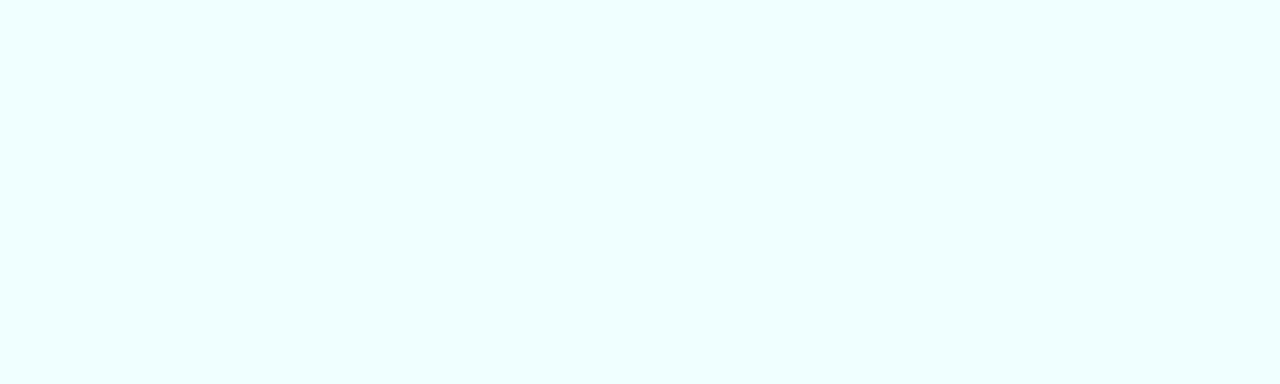
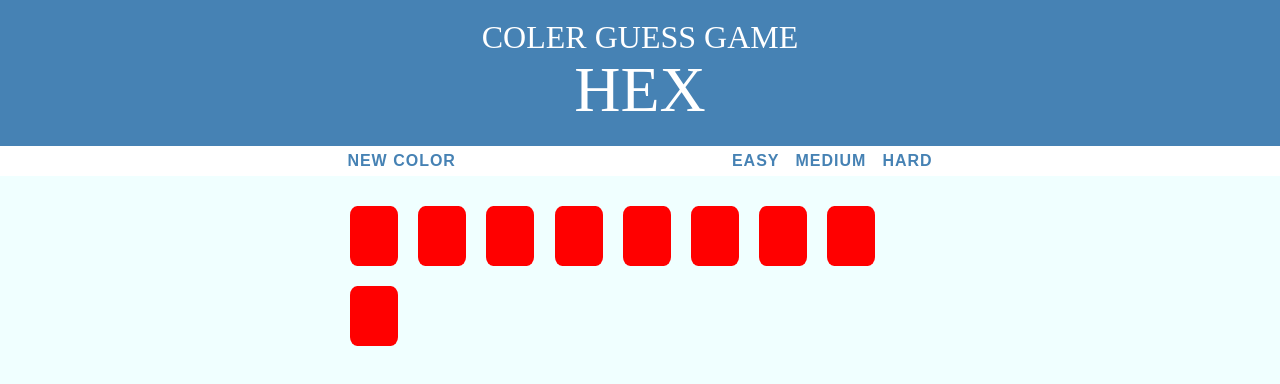
Before and after one commit to Dally843/Coler-Guessing-Game, a plain HTML site: page index.html in a window 1280 px wide. Drawn offline with Linux system fonts and the light colour scheme.

Commit message:
html & css done

```diff
--- a/index.html
+++ b/index.html
@@ -4,13 +4,30 @@
     <meta charset="UTF-8">
     <title>Color Guessing Game</title>
     <link rel="stylesheet" href="styliss.css">
-    <link rel="stylesheet" href="main.js">
+
 </head>
 <body class="general">
-
-
-
-
-
+    <h1>Coler Guess Game </br>
+    <span ID="colorDisplay" >HEX</span>
+    </h1>
+    <div id="stripe">
+        <button id="reset" >New Color</button>
+        <span id="message"></span>
+        <button class="easyButton">Easy</button>
+        <button id="mediumButton">Medium</button>
+        <button id="hardButton" class="selected">Hard</button>
+    </div>
+    <div id="container">
+        <div class="square" style="background-color: red;"></div>
+        <div class="square"></div>
+        <div class="square"></div>
+        <div class="square"></div>
+        <div class="square"></div>
+        <div class="square"></div>
+        <div class="square"></div>
+        <div class="square"></div>
+        <div class="square"></div>
+    </div>
+    <script type="text/javascript" src="main.js"></script>
 </body>
 </html>
--- a/main.js
+++ /dev/null
@@ -1 +0,0 @@
-console.log(hello)
--- a/styliss.css
+++ b/styliss.css
@@ -1,3 +1,74 @@
 .general{
     background-color: azure;
+    margin: 0;
+    font-family: "Montserrat","Avenir" ;
 }
+.square{
+            width: 8%;
+            background: red;
+            padding-bottom: 10%;
+            float: left;
+            margin: 1.68%;
+            border-radius: 15%;
+            transition: background 0.6s;
+            -webkit-transition: background 0.6s ;
+            -moz-transition: background 0.6s ;
+}
+
+#container{
+        margin: 20px auto;
+        max-width: 600px;
+}
+
+h1{
+    text-align: center;
+    line-height: 1.1;
+    font-weight: normal;
+    color: white;
+    background: steelblue;
+    margin: 0;
+    text-transform: uppercase;
+    padding-top: 20px;
+    padding-bottom: 20px;
+}
+
+#colorDisplay{
+    font-size: 200%;
+}
+
+#stripe{
+        background: white;
+        height: 30px;
+        text-align: center;
+        color: black;
+}
+
+.select{
+    color: white;
+    background: steelblue;
+}
+
+button{
+    border: none;
+    background: none;
+    text-transform: uppercase;
+    height: 100%;
+    font-weight:700 ;
+    color: steelblue;
+    letter-spacing: 1px;
+    font-size: inherit;
+    transition: all 0.3s;
+    -webkit-transition: all 0.3s;
+    -moz-transition: all 0.3s;
+    outline: none;
+}
+
+#message{
+    display: inline-block;
+    width: 20%;
+}
+
+button:hover{
+    color: white;
+    background: steelblue;
+}
```
